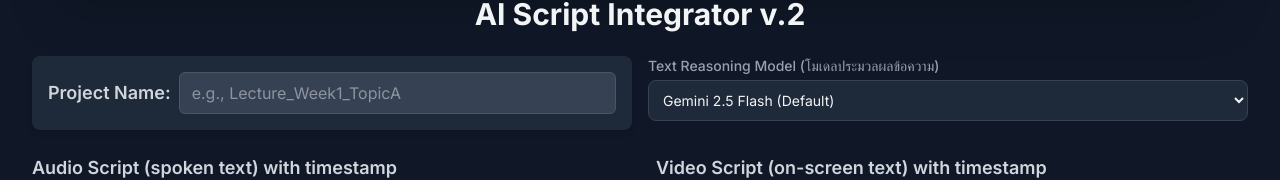
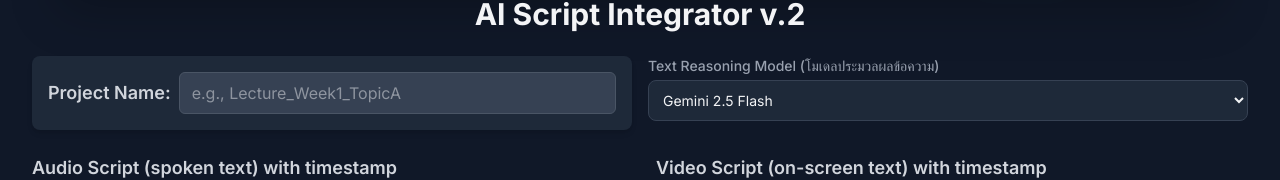
Before and after one commit to captainsmallvet/AI-Script-Integrator-v.2, a React (Vite) app: page / in a window 1280 px wide. Shown: the part 147-327 px from the top of the page. Built offline with nearby package versions, Linux system fonts and the light colour scheme.

Commit message:
feat: Update Gemini model dropdown
Moves 'gemini-2.5-flash' to the end of the dropdown list. This change aims to prioritize newer, potentially more performant Gemini models while ensuring the older, still supported version remains accessible.

```diff
--- a/src/App.tsx
+++ b/src/App.tsx
@@ -764,13 +764,13 @@ Self Improvement,`;
                         onChange={(e) => setTextModel(e.target.value)}
                         className="bg-gray-800 border border-gray-700 text-gray-100 text-sm rounded-lg focus:ring-blue-500 focus:border-blue-500 block w-full p-2.5"
                     >
-<option value="gemini-2.5-flash">Gemini 2.5 Flash (Default)</option>
 <option value="gemini-3-flash-preview">Gemini 3 Flash Preview</option>
 <option value="gemini-3.1-pro-preview">Gemini 3.1 Pro Preview</option>
 <option value="gemini-3-pro-preview">Gemini 3.0 Pro Preview</option>
 <option value="gemini-3.1-flash-lite-preview">Gemini 3.1 Flash Lite Preview</option>
 <option value="gemini-flash-latest">Gemini Flash Latest</option>
 <option value="gemini-flash-lite-latest">Gemini Flash Lite Latest</option>
+<option value="gemini-2.5-flash">Gemini 2.5 Flash</option>
                     </select>
                 </div>
             </div>
```
